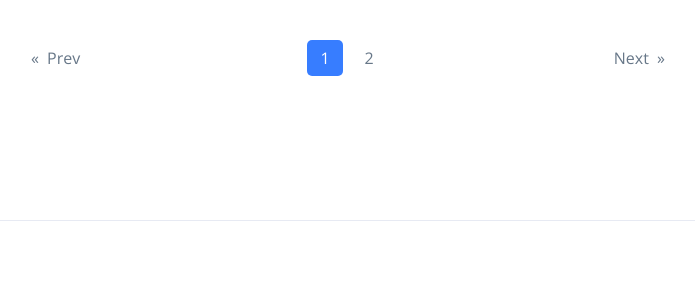
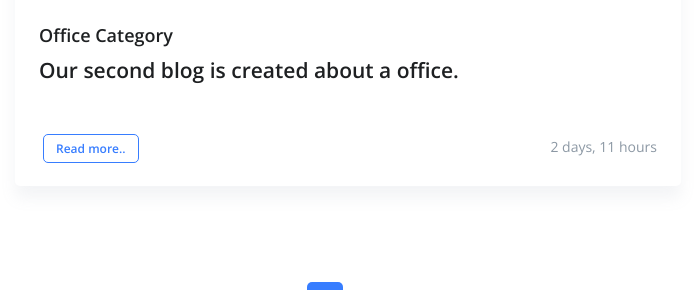
Before and after one commit to RakibulIslamDigonto/SECP_project, a Django app: page / in a window 1280 px wide. Shown: the part 1782-2072 px from the top of the page, without its empty margins (292-987 px from the left). Run offline with Django 3.2, Linux system fonts and the light colour scheme; data comes from the database, SQL or seed files in the repository; both versions use the stored data as it was after the commit; parts of the project's set-up code (start-up, migrations or seed data) failed here and were passed over; some libraries are stand-ins or nearby versions.

Commit message:
Categorys added

```diff
--- a/SECP_project/settings.py
+++ b/SECP_project/settings.py
@@ -32,6 +32,7 @@ INSTALLED_APPS = [
     'my_album',
     'blog',
     'storages',
+    'taggit'
 ]
 
 INSTALLED_APPS += ('django_summernote',)
@@ -129,8 +130,8 @@ MEDIA_URL = '/media/'
 MEDIA_ROOT = BASE_DIR / 'media/'
 
     # Aws media storage configurations
-AWS_ACCESS_KEY_ID = 'AKIARVGPJVYVETNTS5YQ'
-AWS_SECRET_ACCESS_KEY = '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'
+AWS_ACCESS_KEY_ID = 'AKIARVGPJVYVP7XN2E5V'
+AWS_SECRET_ACCESS_KEY = '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'
 
 AWS_STORAGE_BUCKET_NAME = 'nasim.secpstorage'
 AWS_S3_FILE_OVERWRITE = False
--- a/blog/models.py
+++ b/blog/models.py
@@ -1,14 +1,36 @@
 from django.db import models
 from django.urls import reverse
+from django.utils.translation import override
+from taggit.managers import TaggableManager
+
 
 # Create your models here.
 
+class Category(models.Model):
+    name = models.CharField(max_length=170)
+    slug = models.SlugField(max_length=170, unique=True)
+
+
+    class Meta:
+        ordering = ('name',)
+        verbose_name = 'category'
+        verbose_name_plural = 'categories'
+
+    def __str__(self):
+        return self.name
+
+    def get_absolute_url(self):
+        return reverse('blog:blog_by_category', args={self.slug})
+
+
 class Blog(models.Model):
+    category = models.ForeignKey(Category, blank=True, null=True, on_delete=models.CASCADE, related_name='blogs')
     title = models.CharField(max_length=100)
     slug = models.SlugField()
     thumbnail = models.ImageField(upload_to = 'blog/images/')
     short_discription = models.TextField()
     discription = models.TextField()
+    tags = TaggableManager()
     creation = models.DateTimeField(auto_now_add=True)
 
     def __str__(self):
@@ -22,6 +44,7 @@ class Blog(models.Model):
         return Comment.objects.filter(blog=self).count()
 
 
+
 class Comment(models.Model):
     blog = models.ForeignKey(Blog, on_delete=models.CASCADE, related_name='comments')
     name = models.CharField(max_length=90)
--- a/blog/urls.py
+++ b/blog/urls.py
@@ -2,10 +2,11 @@ from functools import partial
 from django.urls import path, include
 from .import views
 
-app_name = 'my_album'
+app_name = 'blog'
 
 urlpatterns = [
      path('', views.blog_list, name = 'blog_list'),
+     path('<slug:category_slug>', views.blog_list, name='blog_by_category'),
      path('blog/<slug>/', views.blog_details, name = 'blog_details'),
      path('search/', views.search_blog, name = 'search_blog'),
 
--- a/blog/views.py
+++ b/blog/views.py
@@ -1,11 +1,8 @@
-
-
-
 from django.core import paginator
-from django.shortcuts import render
+from django.shortcuts import render, get_object_or_404
 from .forms import CommentForm
 from django.http import HttpResponseRedirect
-from .models import Blog
+from .models import Blog, Category
 from django.db.models import Q, query
 from django.core.paginator import Paginator
 from django.contrib import messages
@@ -13,18 +10,27 @@ from django.shortcuts import redirect
 
 # Create your views here.
 
-def blog_list(request):
+def blog_list(request, category_slug= None):
+    category = None
+    categories = Category.objects.all()
     blog = Blog.objects.all()
-
 
     paginator = Paginator(blog, 2)
     page_number = request.GET.get('page')
     page_obj = paginator.get_page(page_number)
+    if category_slug:
+        category = get_object_or_404(Category, slug=category_slug)
+        blog = blog.filter(category=category)
+
+        paginator = Paginator(blog, 2)
+        page_number = request.GET.get('page')
+        page_obj = paginator.get_page(page_number)
 
     context = {
         'blogs':blog,
+        'category':category,
+        'categories':categories,
         'page_obj':page_obj
-
     }
     return render(request, 'blog/blog.html', context)
 
@@ -32,6 +38,8 @@ def blog_list(request):
 def blog_details(request, slug):
 
     blog = Blog.objects.get(slug=slug)
+           #gattit
+    similar_blogs = blog.tags.similar_objects()[:2]
     comments = blog.comments.all()
 
     if request.method == 'POST':
@@ -51,6 +59,8 @@ def blog_details(request, slug):
 
     context = {
         'blog':blog,
+        #gattit
+        'similar_blogs':similar_blogs,
         'comments':comments
 
     }
--- a/requirements.txt
+++ b/requirements.txt
@@ -6,6 +6,7 @@ Django==3.2.2
 django-heroku==0.3.1
 django-storages==1.11.1
 django-summernote==0.8.11.6
+django-taggit==1.4.0
 gunicorn==20.1.0
 jmespath==0.10.0
 Pillow==8.2.0
--- a/templates/blog/blog.html
+++ b/templates/blog/blog.html
@@ -108,7 +108,15 @@
     <!-- ========== END HEADER ========== -->
 
     <!-- ========== MAIN ========== -->
+
     <main id="content" role="main">
+      <a href="{% url 'blog:blog_list' %}">All Categorys</a>
+
+      {% for category in categories %}
+      <a href="{{ category.get_absolute_url }}">
+        <h3>{{ category.name }}</h3>
+      </a>
+      {% endfor %}
       <!-- User Profile Section -->
       <div class="container space-top-1 space-bottom-2">
         <div class="border-bottom w-md-75 w-lg-60 space-bottom-2 mx-md-auto">
@@ -203,6 +211,10 @@
       </div>
       <!-- End User Profile Section -->
 
+
+
+
+
       <!-- Blog Listing Section -->
 
       <div class="container space-bottom-3">
@@ -217,6 +229,7 @@
             />
 
             <div class="card-body">
+              <h4>{{ blog.category.name }}</h4>
 
               <h2 class="h3">
                 <a class="text-inherit" href="single-article.html"
```
Also changed, not shown: blog/admin.py (+9 -1 lines), templates/blog/details.html (+11 -8 lines), blog/migrations/0004_blog_tags.py (added), blog/migrations/0005_category.py (added), blog/migrations/0006_blog_category.py (added), db.sqlite3.
